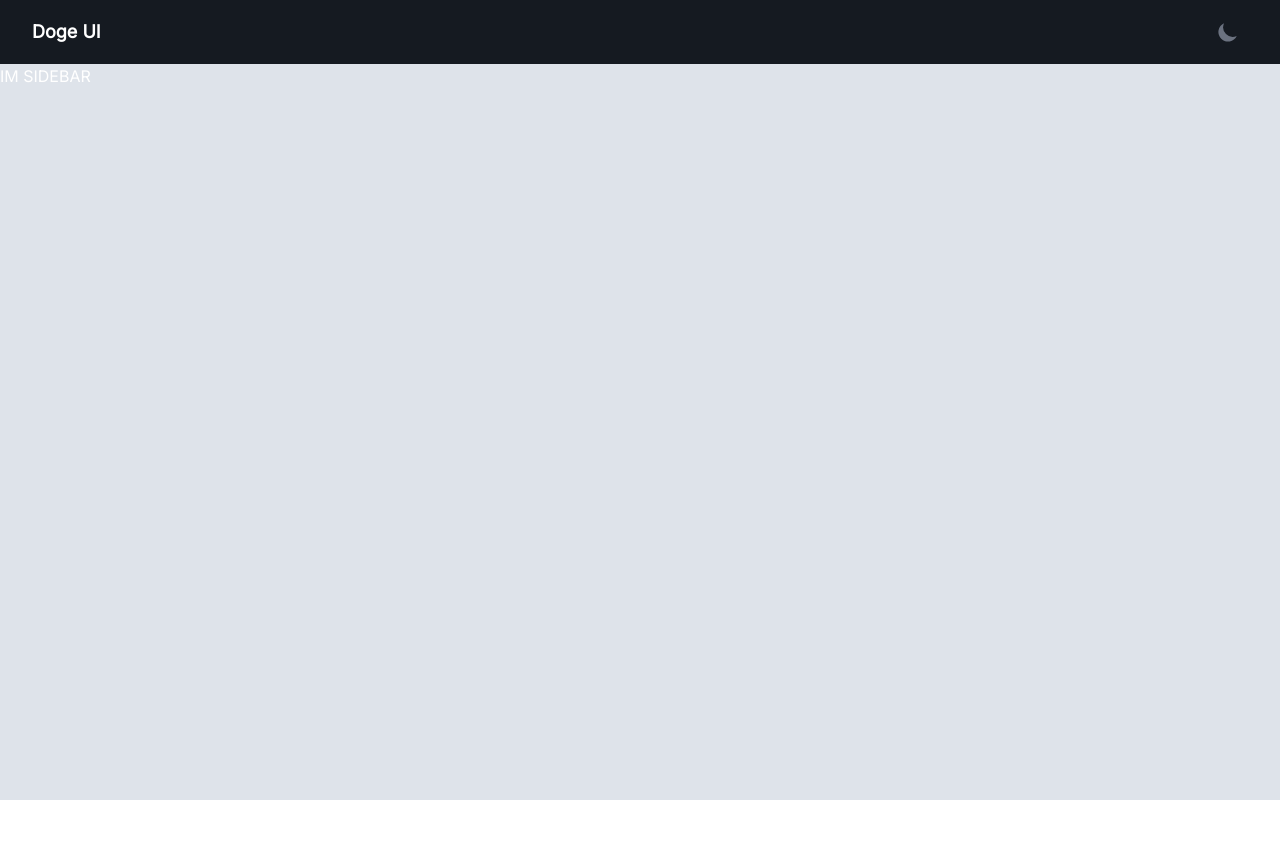
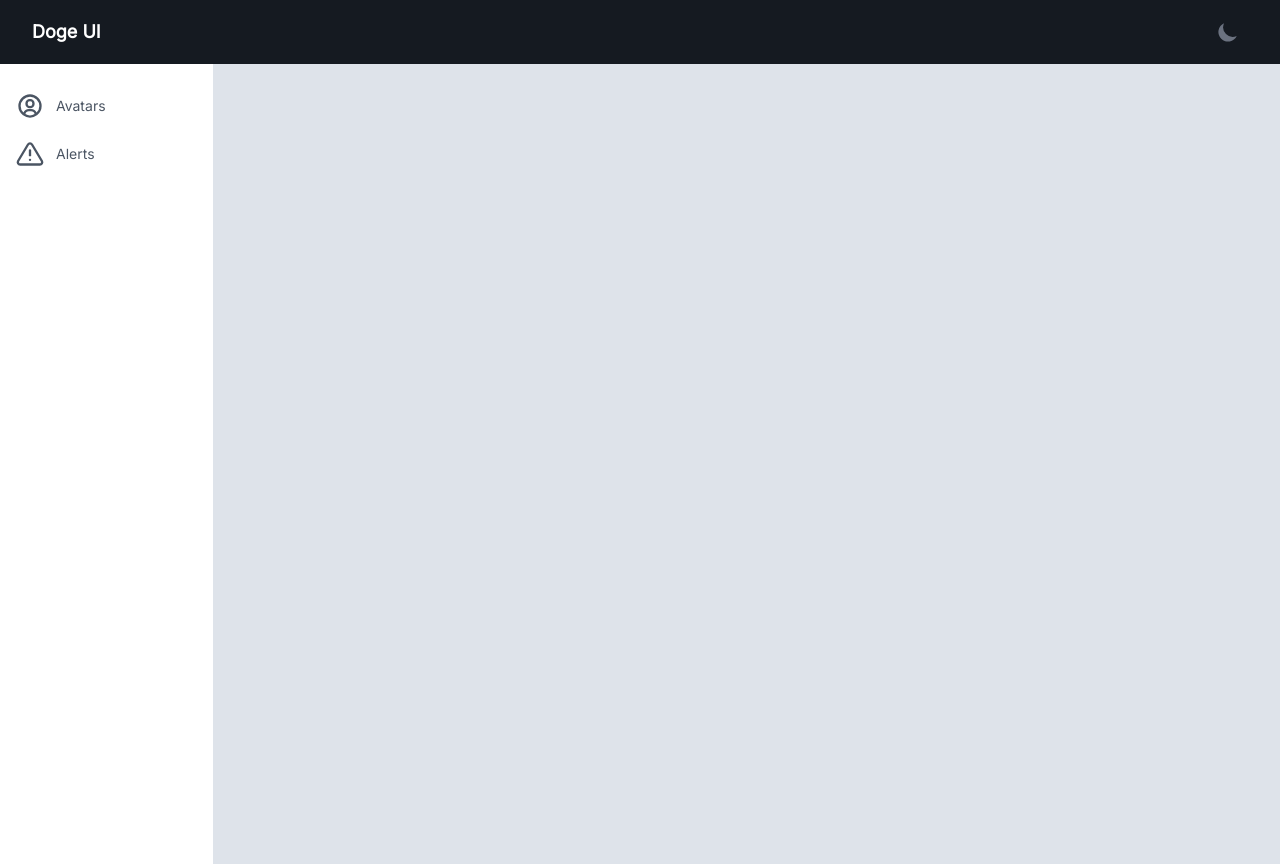
Before and after one commit to OmkarK45/component-lib, a React (Create React App) app: page / in a window 1280 px wide. Before the commit the page ends 800 px from the top, so only its background shows below. Built offline with nearby package versions, Linux system fonts and the light colour scheme.

Commit message:
Improved sidenav

```diff
--- a/package.json
+++ b/package.json
@@ -10,7 +10,6 @@
     "autoprefixer": "9",
     "clsx": "^1.1.1",
     "craco": "^0.0.3",
-    "postcss": "7",
     "react": "^17.0.1",
     "react-dom": "^17.0.1",
     "react-icons": "^4.2.0",
--- a/src/components/Header/Header.jsx
+++ b/src/components/Header/Header.jsx
@@ -6,13 +6,13 @@ export default function Header() {
   const [hidden, setHidden] = useState(false)
 
   return (
-    <>
-      <nav className="bg-primary-800">
+    <div>
+      <nav className="bg-primary-800 sticky top-0 z-10">
         <div className="w-full px-4 sm:px-6 lg:px-8">
           <div className="flex items-center justify-between h-16">
             <div className="lg:hidden">
               <button className="text-white" onClick={() => setHidden(!hidden)}>
-                toggle{" "}
+                toggle
               </button>
             </div>
             <div className="flex items-center">
@@ -30,6 +30,6 @@ export default function Header() {
         </div>
       </nav>
       <Sidenav hidden={hidden} />
-    </>
+    </div>
   )
 }
--- a/src/components/Sidenav/Sidenav.jsx
+++ b/src/components/Sidenav/Sidenav.jsx
@@ -1,11 +1,39 @@
-import { useState } from "react"
+import { links } from "./links"
+import { NavLink } from "react-router-dom"
+
 export default function Sidenav({ hidden }) {
-  console.log(hidden)
   return (
     <>
-      <p className={hidden ? "block text-white" : "hidden lg:block text-white"}>
-        IM SIDEBAR
-      </p>
+      <div
+        className={hidden ? "block text-white" : "hidden lg:block text-white"}
+      >
+        <div className="flex ">
+          <div className="w-full sticky top-24  h-screen sm:w-1/6 bg-white dark:bg-primary-700">
+            <div className="flex flex-col  flex-1  bg-white dark:bg-primary-700">
+              <div className="flex-1 flex flex-col pt-5 pb-4 overflow-y-auto">
+                <nav
+                  className=" flex-1 px-2 bg-white dark:bg-primary-700 space-y-1"
+                  aria-label="Sidebar"
+                >
+                  {links.map(({ to, Icon, name }) => {
+                    return (
+                      <NavLink
+                        activeClassName="bg-primary-100 text-gray-900 dark:text-gray-900 hover:text-primary-900 hover:bg-gray-100 group flex items-center px-2 py-2 text-sm font-bold rounded-md"
+                        key={name}
+                        to={to}
+                        className="text-gray-600 dark:text-gray-50  hover:bg-primary-50 group flex items-center px-2 py-2 text-sm font-medium rounded-md"
+                      >
+                        <Icon className="mr-3 h-7 w-7" />
+                        {name}
+                      </NavLink>
+                    )
+                  })}
+                </nav>
+              </div>
+            </div>
+          </div>
+        </div>
+      </div>
     </>
   )
 }
--- /dev/null
+++ b/src/components/Sidenav/links.js
@@ -0,0 +1,14 @@
+import { BiUserCircle } from "react-icons/bi"
+import { FiAlertTriangle } from "react-icons/fi"
+export const links = [
+  {
+    to: "/avatars",
+    name: "Avatars",
+    Icon: BiUserCircle,
+  },
+  {
+    to: "/alerts",
+    name: "Alerts",
+    Icon: FiAlertTriangle,
+  },
+]
```
Also changed, not shown: 1 other file (tests, documents, lock files or other folders).
